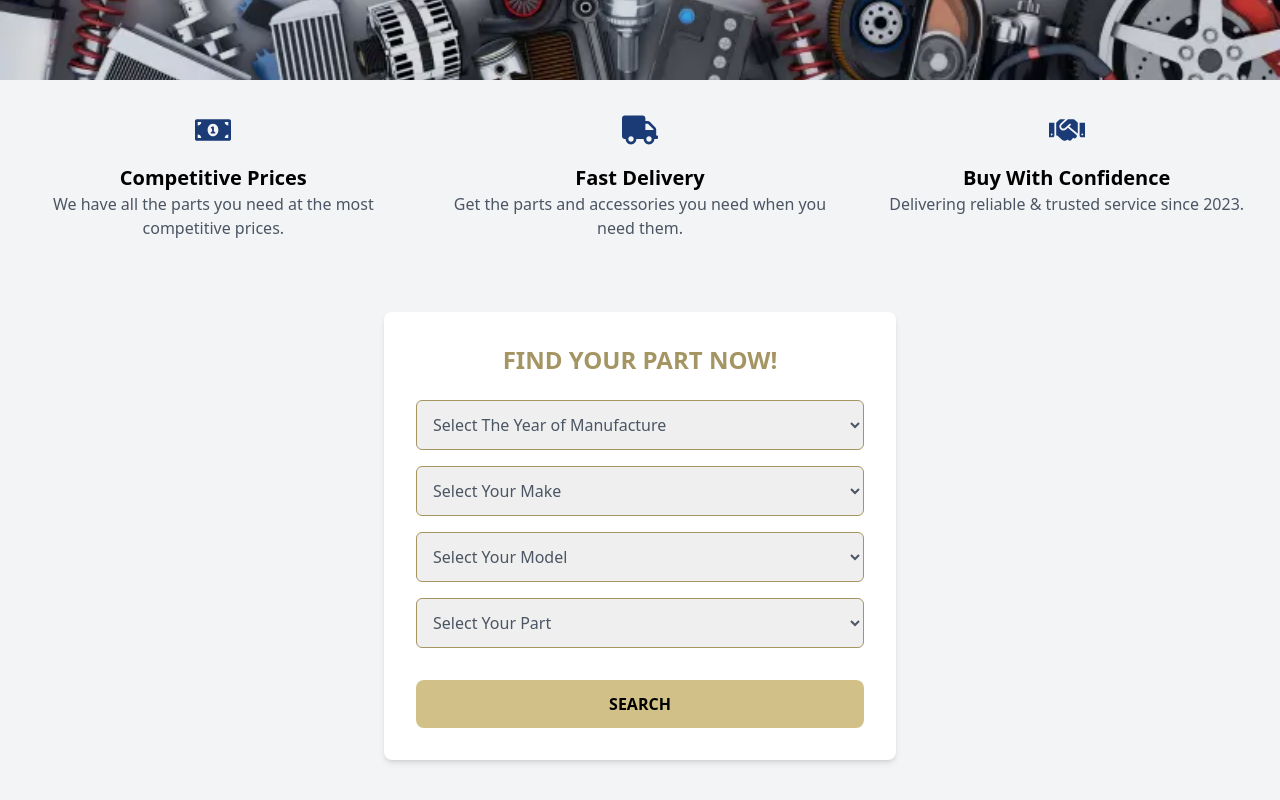
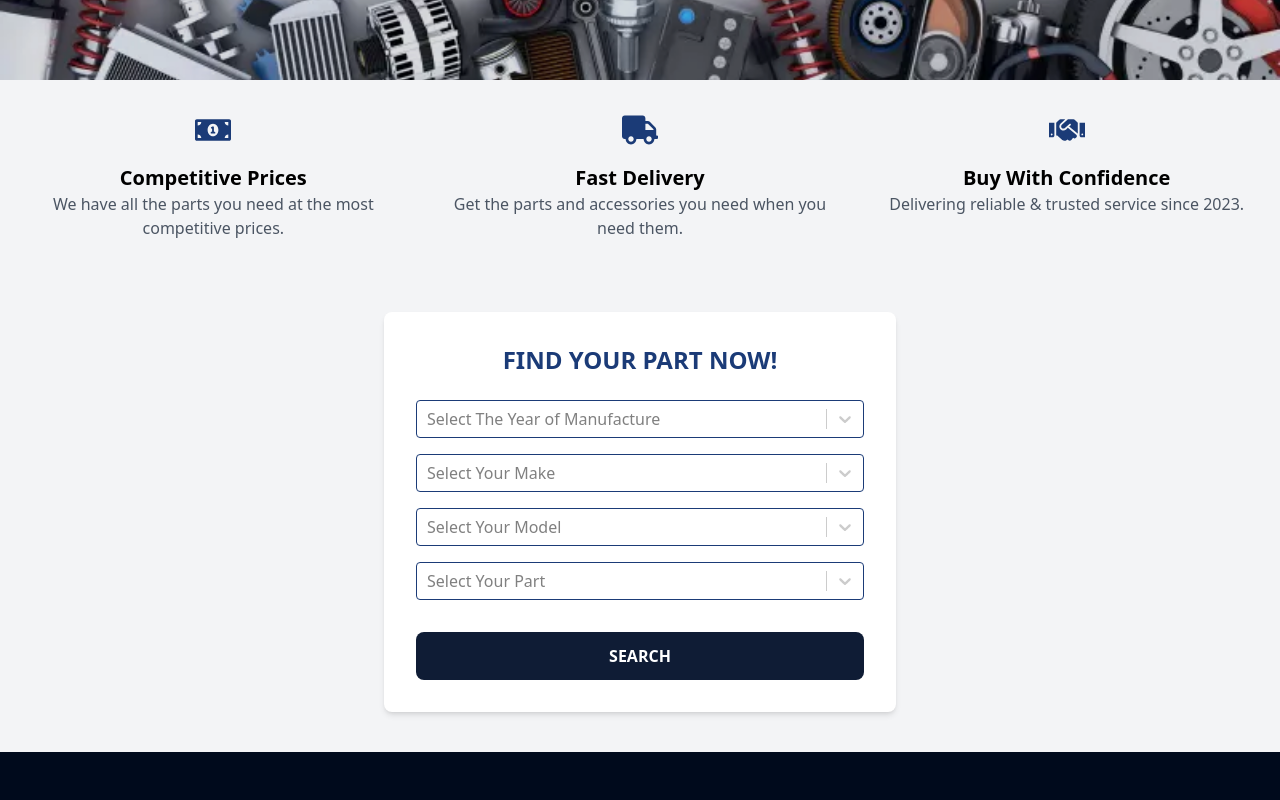
Before and after one commit to HarisAli-git/AutoParts, a React (Vite) app in the folder FE/autoparts/: page / in a window 1280 px wide. Shown: the part 520-1320 px from the top of the page. After the commit the page ends 1272 px from the top, so only its background shows below. Built offline with nearby package versions, Linux system fonts and the light colour scheme.

Commit message:
Replaced Select elements with react-select + minor updates

```diff
--- a/FE/autoparts/package.json
+++ b/FE/autoparts/package.json
@@ -14,7 +14,8 @@
     "react-dom": "^18.3.1",
     "react-hot-toast": "^2.4.1",
     "react-icons": "^5.3.0",
-    "react-router-dom": "^6.27.0"
+    "react-router-dom": "^6.27.0",
+    "react-select": "^5.8.1"
   },
   "devDependencies": {
     "@eslint/js": "^9.11.1",
--- a/FE/autoparts/src/components/Feature.tsx
+++ b/FE/autoparts/src/components/Feature.tsx
@@ -1,4 +1,5 @@
 import React from "react";
+import { FEATURES } from "../constants";
 import { FaMoneyBillAlt, FaTruck, FaHandshake } from "react-icons/fa"; // Importing icons
 
 const Feature: React.FC = () => {
@@ -9,28 +10,24 @@ const Feature: React.FC = () => {
           {/* Feature 1 */}
           <div className="flex flex-col items-center">
             <FaMoneyBillAlt className="text-[#1b3b77] text-4xl mb-4" />
-            <h3 className="font-bold text-xl">Competitive Prices</h3>
-            <p className="text-gray-600">
-              We have all the parts you need at the most competitive prices.
-            </p>
+            <h3 className="font-bold text-xl">{FEATURES.competitive_prices}</h3>
+            <p className="text-gray-600">{FEATURES.competitive_prices_desc}</p>
           </div>
 
           {/* Feature 2 */}
           <div className="flex flex-col items-center">
             <FaTruck className="text-[#1b3b77] text-4xl mb-4" />
-            <h3 className="font-bold text-xl">Fast Delivery</h3>
-            <p className="text-gray-600">
-              Get the parts and accessories you need when you need them.
-            </p>
+            <h3 className="font-bold text-xl">{FEATURES.fast_delivery}</h3>
+            <p className="text-gray-600">{FEATURES.fast_delivery_desc}</p>
           </div>
 
           {/* Feature 3 */}
           <div className="flex flex-col items-center">
             <FaHandshake className="text-[#1b3b77] text-4xl mb-4" />
-            <h3 className="font-bold text-xl">Buy With Confidence</h3>
-            <p className="text-gray-600">
-              Delivering reliable & trusted service since 2023.
-            </p>
+            <h3 className="font-bold text-xl">
+              {FEATURES.buy_with_confidence}
+            </h3>
+            <p className="text-gray-600">{FEATURES.buy_with_confidence_desc}</p>
           </div>
         </div>
       </div>
--- a/FE/autoparts/src/components/Search.tsx
+++ b/FE/autoparts/src/components/Search.tsx
@@ -1,43 +1,126 @@
-import React from "react";
+import React, { useState } from "react";
+import Select from "react-select"; // Import react-select
 
 const Search: React.FC = () => {
+  const [year, setYear] = useState<number | null>(null); // State for year
+  const [make, setMake] = useState<string | null>(null); // State for make
+  const [part, setPart] = useState<string | null>(null); // State for part
+  const [model, setModel] = useState<string | null>(null); // State for model
+
+  const years = [
+    { value: 203, label: "203" },
+    { value: 122, label: "122" },
+    { value: 233, label: "233" },
+  ]; // Sample years
+
+  const makes = [
+    { value: "Toyota", label: "Toyota" },
+    { value: "Honda", label: "Honda" },
+    { value: "Ford", label: "Ford" },
+  ]; // Sample makes
+
+  const models = [
+    { value: "Camry", label: "Camry" },
+    { value: "Civic", label: "Civic" },
+    { value: "Mustang", label: "Mustang" },
+  ]; // Sample models
+
+  const parts = [
+    { value: "Engine", label: "Engine" },
+    { value: "Brakes", label: "Brakes" },
+    { value: "Transmission", label: "Transmission" },
+  ]; // Sample parts
+
+  const handleSearch = (e: React.FormEvent) => {
+    e.preventDefault();
+    // Add logic to handle the search
+    console.log("Selected year:", year);
+    console.log("Selected make:", make);
+    console.log("Selected model:", model);
+    console.log("Selected part:", part);
+  };
+
   return (
     <div className="flex justify-center py-10 bg-gray-100">
       <div className="bg-white shadow-md rounded-lg w-full max-w-lg p-8">
-        <h2 className="text-center text-2xl font-bold text-[#a49563] mb-6">
+        <h2 className="text-center text-2xl font-bold text-[#1b3b77] mb-6">
           FIND YOUR PART NOW!
         </h2>
 
         {/* Dropdowns */}
-        <form>
+        <form onSubmit={handleSearch}>
           <div className="mb-4">
-            <select className="w-full p-3 border border-[#a49563] rounded-md text-gray-600 focus:outline-none focus:ring focus:border-[#a49563]">
-              <option>Select The Year of Manufacture</option>
-            </select>
+            <Select
+              placeholder="Select The Year of Manufacture"
+              options={years}
+              value={year}
+              onChange={(selectedOption) => setYear(selectedOption)}
+              className="text-gray-600"
+              styles={{
+                control: (base) => ({
+                  ...base,
+                  borderColor: "#1b3b77",
+                  "&:hover": { borderColor: "#a49563" },
+                }),
+              }}
+            />
           </div>
 
           <div className="mb-4">
-            <select className="w-full p-3 border border-[#a49563] rounded-md text-gray-600 focus:outline-none focus:ring focus:border-[#a49563]">
-              <option>Select Your Make</option>
-            </select>
+            <Select
+              placeholder="Select Your Make"
+              options={makes}
+              value={make}
+              onChange={(selectedOption) => setMake(selectedOption)}
+              className="text-gray-600"
+              styles={{
+                control: (base) => ({
+                  ...base,
+                  borderColor: "#1b3b77",
+                  "&:hover": { borderColor: "#a49563" },
+                }),
+              }}
+            />
           </div>
 
           <div className="mb-4">
-            <select className="w-full p-3 border border-[#a49563] rounded-md text-gray-600 focus:outline-none focus:ring focus:border-[#a49563]">
-              <option>Select Your Model</option>
-            </select>
+            <Select
+              placeholder="Select Your Model"
+              options={models}
+              value={model}
+              onChange={(selectedOption) => setModel(selectedOption)}
+              className="text-gray-600"
+              styles={{
+                control: (base) => ({
+                  ...base,
+                  borderColor: "#1b3b77",
+                  "&:hover": { borderColor: "#a49563" },
+                }),
+              }}
+            />
           </div>
 
           <div className="mb-4">
-            <select className="w-full p-3 border border-[#a49563] rounded-md text-gray-600 focus:outline-none focus:ring focus:border-[#a49563]">
-              <option>Select Your Part</option>
-            </select>
+            <Select
+              placeholder="Select Your Part"
+              options={parts}
+              value={part}
+              onChange={(selectedOption) => setPart(selectedOption)}
+              className="text-gray-600"
+              styles={{
+                control: (base) => ({
+                  ...base,
+                  borderColor: "#1b3b77",
+                  "&:hover": { borderColor: "#a49563" },
+                }),
+              }}
+            />
           </div>
 
           {/* Search Button */}
           <button
             type="submit"
-            className="w-full p-3 mt-4 bg-[#d1c188] text-black font-semibold rounded-lg hover:bg-[#a49563] transition duration-300"
+            className="w-full p-3 mt-4 bg-[#0f1c35] text-white font-semibold rounded-lg hover:bg-[#1b3b77] transition duration-300"
           >
             SEARCH
           </button>
--- a/FE/autoparts/src/constants/index.ts
+++ b/FE/autoparts/src/constants/index.ts
@@ -10,4 +10,19 @@ const CONTACT = {
   PHONE_NUMBER: "1-866-616-0833",
 };
 
-export { strings, CONTACT };
+const ERRORS = {
+  page_not_found: "404 - Page Not Found",
+};
+
+const FEATURES = {
+  fast_delivery: "Fast Delivery",
+  competitive_prices: "Competitive Prices",
+  buy_with_confidence: "Buy With Confidence",
+  fast_delivery_desc:
+    "Get the parts and accessories you need when you need them.",
+  competitive_prices_desc:
+    "We have all the parts you need at the most competitive prices.",
+  buy_with_confidence_desc: "Delivering reliable & trusted service since 2023.",
+};
+
+export { strings, CONTACT, ERRORS, FEATURES };
--- a/FE/autoparts/src/pages/NotFound.tsx
+++ b/FE/autoparts/src/pages/NotFound.tsx
@@ -1,8 +1,9 @@
 import React from "react";
+import { ERRORS } from "../constants";
 
 const NotFound: React.FC = () => (
   <div className="flex items-center justify-center h-screen">
-    <h1 className="text-4xl font-bold text-white">404 - Page Not Found</h1>
+    <h1 className="text-4xl font-bold text-white">{ERRORS.page_not_found}</h1>
   </div>
 );
 
```
Also changed, not shown: 1 other file (tests, documents, lock files or other folders).
